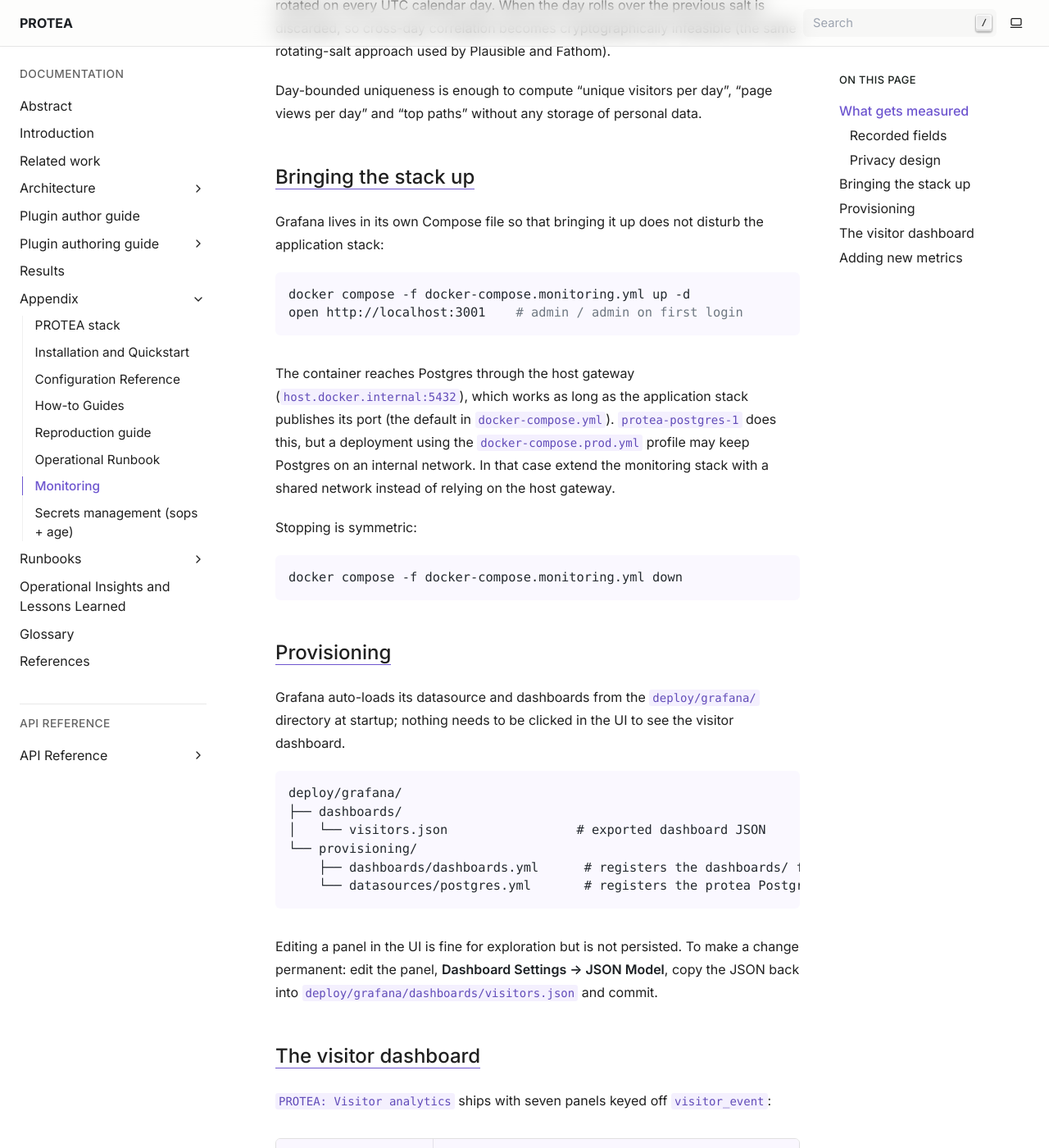
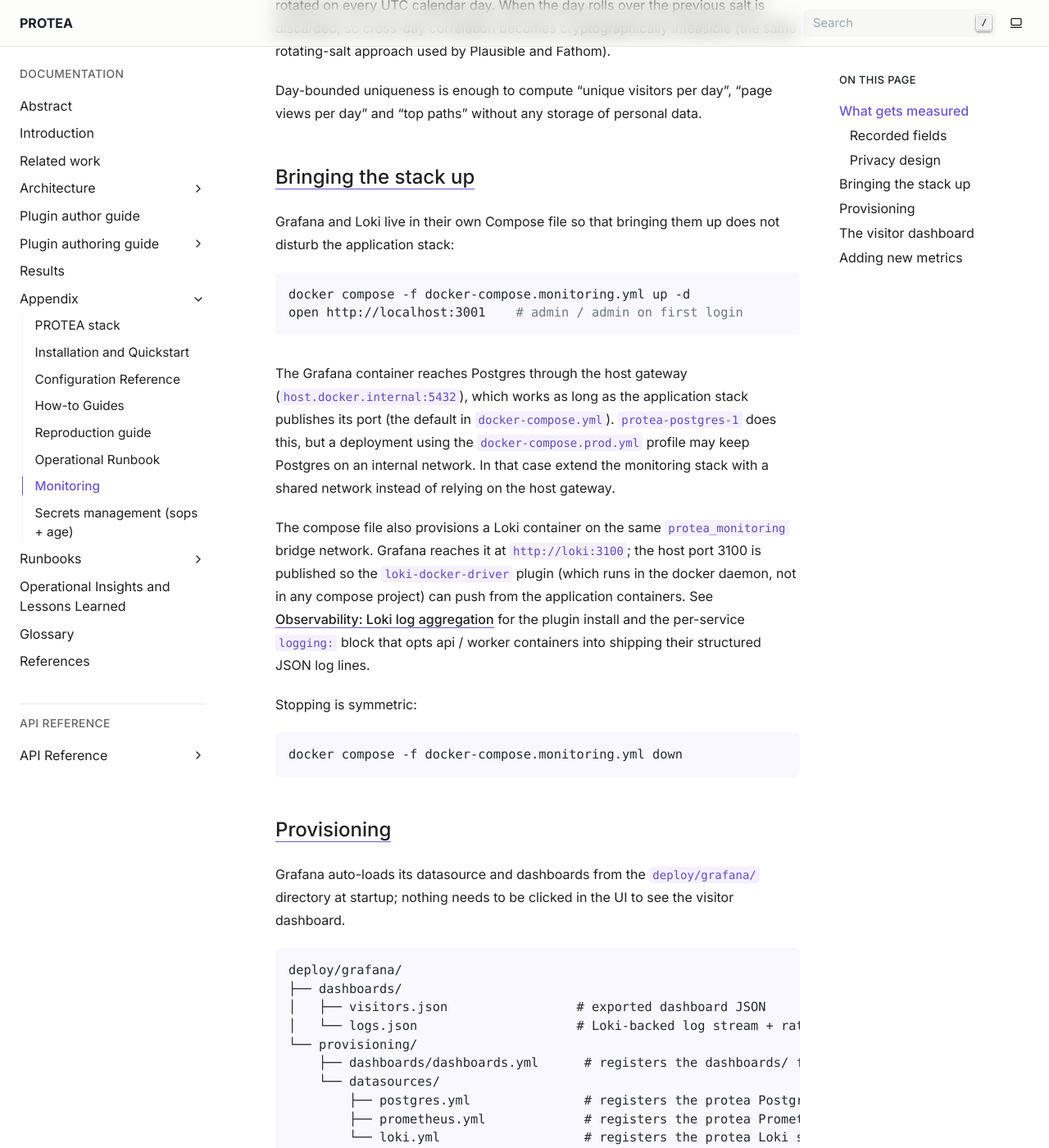
Before and after one commit to frapercan/PROTEA, a Sphinx documentation site: the page built from docs/source/appendix/monitoring.rst, in a window 1280 px wide and 1400 px high, scrolled down 1475 px. Shown: the whole window at 82% size. Built offline with Sphinx 7.4.7, drawn with Linux system fonts in a browser that asks for light colours; some of the changed text lies outside the part shown.

Commit message:
feat(T5.4): add Loki to monitoring stack with Grafana datasource + dashboard
Adds a Loki single-binary container to docker-compose.monitoring.yml,
provisions a `protea-loki` Grafana datasource, and ships a "PROTEA / Logs
(Loki)" dashboard with three panels: live log stream, log volume per
service, and error rate per service. Includes a runbook covering the
`loki-docker-driver` plugin install and the per-service `logging:` block
that opts api / worker containers into shipping their JSON log lines.

ADR-D7 (accepted 2026-05-06) selected Loki for structured logs; this
slice wires the operator-facing surface so that, once the docker driver
is installed on the host and the application services are restarted
with the documented `logging:` block, structured JSON lines reach Loki
and the dashboard renders them. The compose file uses a dedicated
`protea_monitoring` bridge network so Grafana reaches Loki by service
name; host port 3100 is published for the docker driver plugin (which
runs in the daemon namespace, not in any compose project).

No Python changes; `JSONFormatter` (T5.1a) already produces the line
shape the `loki-pipeline-stages` block in the runbook parses.

```diff
--- a/docs/source/appendix/monitoring.rst
+++ b/docs/source/appendix/monitoring.rst
@@ -57,21 +57,30 @@ data.
 Bringing the stack up
 ---------------------
 
-Grafana lives in its own Compose file so that bringing it up does not
-disturb the application stack:
+Grafana and Loki live in their own Compose file so that bringing them
+up does not disturb the application stack:
 
 .. code-block:: bash
 
    docker compose -f docker-compose.monitoring.yml up -d
    open http://localhost:3001    # admin / admin on first login
 
-The container reaches Postgres through the host gateway
+The Grafana container reaches Postgres through the host gateway
 (``host.docker.internal:5432``), which works as long as the application
 stack publishes its port (the default in ``docker-compose.yml``).
 ``protea-postgres-1`` does this, but a deployment using the
 ``docker-compose.prod.yml`` profile may keep Postgres on an internal
 network. In that case extend the monitoring stack with a shared
 network instead of relying on the host gateway.
+
+The compose file also provisions a Loki container on the same
+``protea_monitoring`` bridge network. Grafana reaches it at
+``http://loki:3100``; the host port 3100 is published so the
+``loki-docker-driver`` plugin (which runs in the docker daemon, not in
+any compose project) can push from the application containers. See
+:doc:`/runbooks/loki` for the plugin install and the per-service
+``logging:`` block that opts api / worker containers into shipping
+their structured JSON log lines.
 
 Stopping is symmetric:
 
@@ -91,10 +100,14 @@ in the UI to see the visitor dashboard.
 
     deploy/grafana/
     ├── dashboards/
-    │   └── visitors.json                 # exported dashboard JSON
+    │   ├── visitors.json                 # exported dashboard JSON
+    │   └── logs.json                     # Loki-backed log stream + rates
     └── provisioning/
         ├── dashboards/dashboards.yml      # registers the dashboards/ folder
-        └── datasources/postgres.yml       # registers the protea Postgres source
+        └── datasources/
+            ├── postgres.yml               # registers the protea Postgres source
+            ├── prometheus.yml             # registers the protea Prometheus source
+            └── loki.yml                   # registers the protea Loki source
 
 Editing a panel in the UI is fine for exploration but is not
 persisted. To make a change permanent: edit the panel, **Dashboard
@@ -153,8 +166,10 @@ fit the same shape is a Postgres-only change:
 3. Commit the dashboard JSON to the PROTEA repo.
 
 For metrics that go beyond visitor traffic (queue depth, prediction
-throughput, embedding GPU memory) the long-term plan is OpenTelemetry +
-Prometheus + Grafana via the F5 observability decision (see
-:doc:`/adr/D07-observability-stack`). Until that lands, ad-hoc panels
-in the visitor dashboard are the simplest way to surface a SQL-based
-metric.
+throughput, embedding GPU memory) the canonical stack is OpenTelemetry
+for traces, Prometheus for metrics, and Loki for logs, all surfaced in
+the same Grafana instance (ADR-D7, see
+:doc:`/adr/D07-observability-stack`). The Loki side is set up in
+:doc:`/runbooks/loki`; the OpenTelemetry side in :doc:`/runbooks/observability`.
+Ad-hoc panels against ``visitor_event`` remain the simplest way to
+surface a SQL-based metric.
--- a/docs/source/runbooks/index.rst
+++ b/docs/source/runbooks/index.rst
@@ -15,3 +15,4 @@ fix sequence that an operator can execute without prior context.
    embedding-worker-oom
    schema-sha-v2-backfill
    observability
+   loki
```
Also changed, not shown: docker-compose.monitoring.yml (+50 -7 lines), docs/source/runbooks/loki.rst (added, +256 -0 lines), 3 other files.
